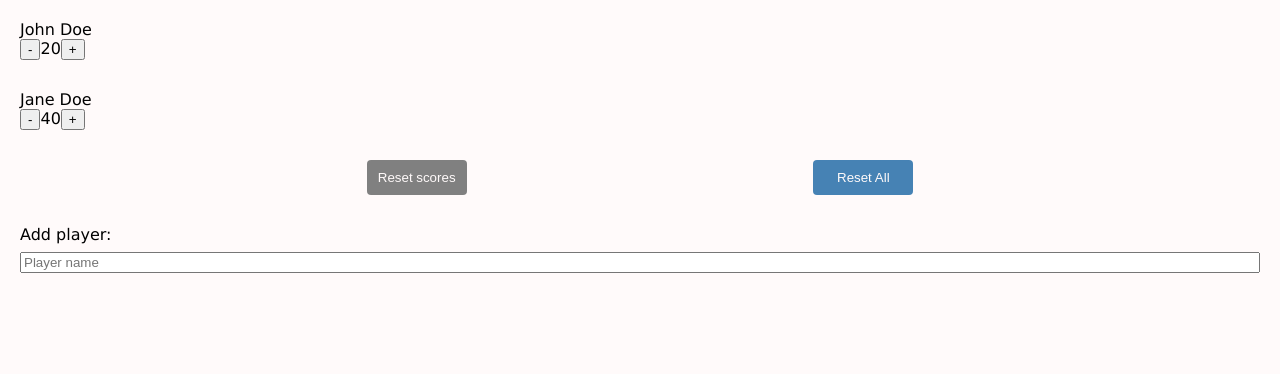
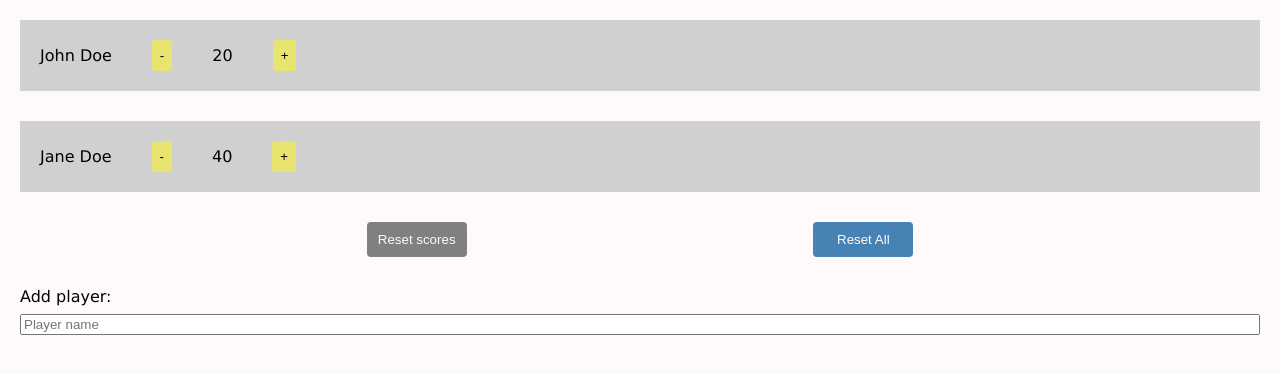
Before and after one commit to danicadombek/scorekeeper, a React (Create React App) app: page / in a window 1280 px wide. Shown: the top 374 px of the page. Built offline with nearby package versions, Linux system fonts and the light colour scheme.

Commit message:
Correct player.js and replace the container in history with a section

```diff
--- a/src/History.js
+++ b/src/History.js
@@ -12,10 +12,10 @@ export default function History({ gamer, result, headline }) {
   return (
     <PlayHistory>
       <h2>{headline}</h2>
-      <container>
+      <section>
         <div>{gamer}</div>
         <div> {result} </div>
-      </container>
+      </section>
     </PlayHistory>
   )
 }
--- a/src/Player.js
+++ b/src/Player.js
@@ -1,4 +1,6 @@
+import React from 'react'
 import PropTypes from 'prop-types'
+import styled from 'styled-components/macro'
 
 Player.propTypes = {
   name: PropTypes.string,
@@ -6,15 +8,29 @@ Player.propTypes = {
   onMinus: PropTypes.func.isRequired,
   onPlus: PropTypes.func.isRequired,
 }
+
 export default function Player({ name, score, onMinus, onPlus }) {
   return (
-    <section className="Player">
-      {name}{' '}
-      <div className="Player__buttons">
-        <button onClick={onMinus}>-</button>
-        <output className="Player__score">{score}</output>
-        <button onClick={onPlus}>+</button>
-      </div>
-    </section>
+    <PlayerStyle>
+      {name} <button onClick={onMinus}>-</button>
+      <output>{score}</output>
+      <button onClick={onPlus}>+</button>
+    </PlayerStyle>
   )
 }
+
+const PlayerStyle = styled.section`
+  display: flex;
+  align-items: center;
+  gap: 40px;
+  font-family: Verdana, Geneva, Tahoma, sans-serif;
+  background: rgb(209, 208, 208);
+  padding: 20px;
+
+  button {
+    background: rgb(231, 229, 112);
+    padding: 8px;
+    border: none;
+    border-radius: 4px;
+  }
+`
```
